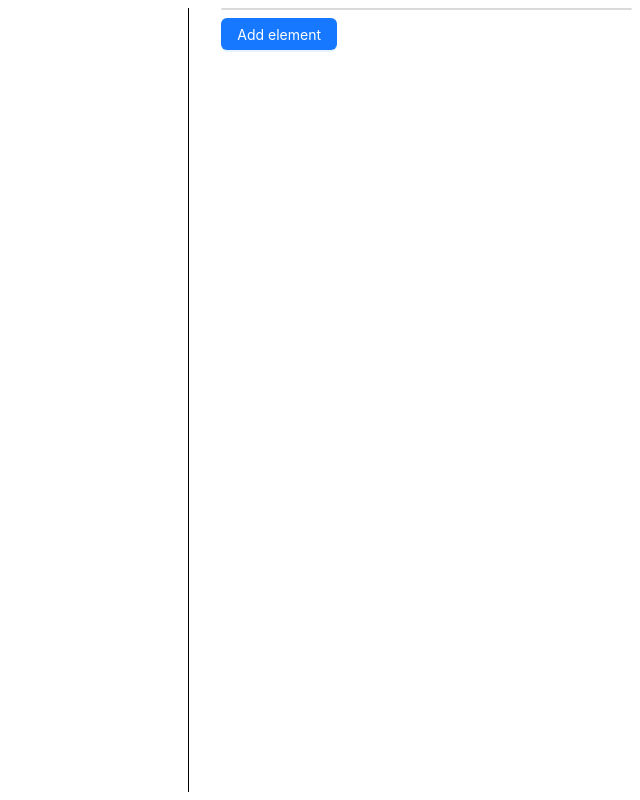
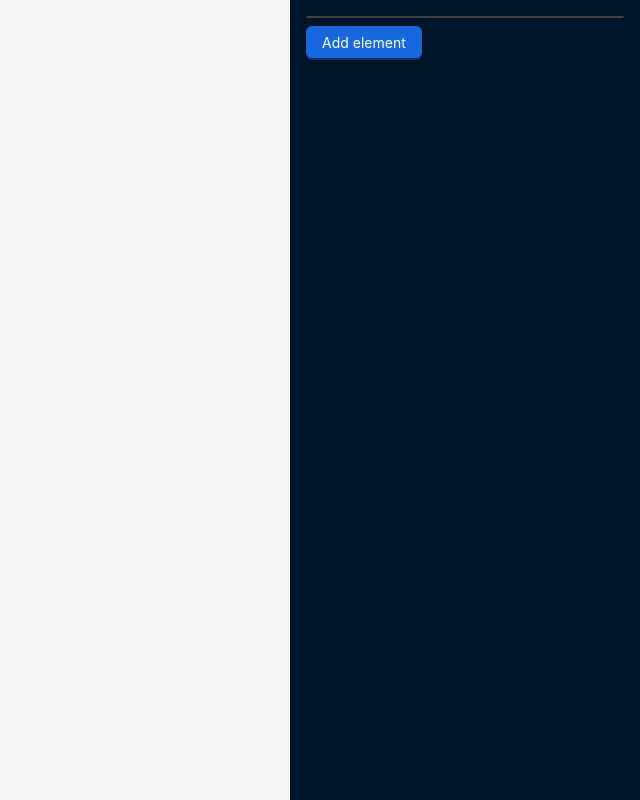
Before and after one commit to ivan-podgornov/colibri, a Next.js app in the folder packages/panel/: page / in a window 1280 px wide. Shown: the whole page, without its empty margins (640-1280 px from the left). Built offline with nearby package versions, Linux system fonts and the light colour scheme.

Commit message:
feat: layout with ant design (#17)
Closes #14

```diff
--- /dev/null
+++ b/packages/panel/src/assets/global.css
@@ -0,0 +1,10 @@
+*,
+*:before,
+*:after {
+  box-sizing: border-box;
+}
+
+body {
+  margin: 0;
+  padding: 0;
+}
--- a/packages/panel/src/components/content-editor/content-editor.tsx
+++ b/packages/panel/src/components/content-editor/content-editor.tsx
@@ -26,7 +26,7 @@ export function ContentEditor(props: Props) {
   /** True when user is selecting component */
   const [isSelecting, setIsSelecting] = useState(false);
 
-  const getChangeHandler = (index: number) => (value: any) => {
+  const getChangeHandler = (index: number) => (value: object) => {
     const copy = [...content];
     copy.splice(index, 1, { ...content[index], componentProps: value });
     onChange(copy);
@@ -52,8 +52,8 @@ export function ContentEditor(props: Props) {
   };
 
   return (
-    <Space direction="vertical">
-      <Collapse expandIconPosition="start">
+    <Space direction="vertical" style={{ display: 'flex' }}>
+      <Collapse>
         {content.map((element, i) => (
           <Collapse.Panel
             key={i}
--- a/packages/panel/src/components/content-editor/index.ts
+++ b/packages/panel/src/components/content-editor/index.ts
@@ -1 +1,2 @@
 export { ContentEditor } from './content-editor';
+export type { ContentElement } from './content-editor';
--- a/packages/panel/src/components/page/page.module.css
+++ b/packages/panel/src/components/page/page.module.css
@@ -1,14 +1,7 @@
-.page {
-  display: grid;
-  grid-template-columns: 2fr 1fr;
-  column-gap: 32px;
-  min-height: calc(100vh - 16px);
+.layout {
+  min-height: 100vh;
 }
 
-.page * {
-  box-sizing: border-box;
+.sidebar {
+  padding: 16px;
 }
-
-.content {
-  border-right: 1px solid black;
-}
--- a/packages/panel/src/components/page/page.tsx
+++ b/packages/panel/src/components/page/page.tsx
@@ -1,6 +1,8 @@
 import React, { useEffect, useState } from 'react';
 import dynamic from 'next/dynamic';
-import { ContentEditor } from '../content-editor';
+import { Layout, ConfigProvider, theme } from 'antd';
+
+import { ContentEditor, ContentElement } from '../content-editor';
 import styles from './page.module.css';
 
 export function Page() {
@@ -14,7 +16,7 @@ export function Page() {
     }
   );
 
-  const [content, setContent] = useState<any[]>([]);
+  const [content, setContent] = useState<ContentElement[]>([]);
 
   useEffect(() => {
     const rawContent = localStorage.getItem('content');
@@ -28,13 +30,17 @@ export function Page() {
   };
 
   return (
-    <div className={styles.page}>
-      <div className={styles.content}>
+    <Layout className={styles.layout} hasSider>
+      <Layout.Content>
         {content.map((item, i) => (
           <RemoteComponent key={i} {...item} />
         ))}
-      </div>
-      <ContentEditor content={content} onChange={changeContentHandler} />
-    </div>
+      </Layout.Content>
+      <Layout.Sider className={styles.sidebar} width="350">
+        <ConfigProvider theme={{ algorithm: theme.darkAlgorithm }}>
+          <ContentEditor content={content} onChange={changeContentHandler} />
+        </ConfigProvider>
+      </Layout.Sider>
+    </Layout>
   );
 }
--- a/packages/panel/src/components/props-editor/prop-editor.tsx
+++ b/packages/panel/src/components/props-editor/prop-editor.tsx
@@ -1,5 +1,7 @@
 import React, { ChangeEvent } from 'react';
 import type { Validator } from 'prop-types';
+import { Form, Input } from 'antd';
+
 import { getValidatorType, isRequired, ValidatorData } from './utils';
 
 interface Props<T extends ValidatorData> {
@@ -29,19 +31,14 @@ export function PropEditor<T extends ValidatorData>(props: Props<T>) {
   };
 
   return (
-    <label style={{ display: 'block', marginBottom: 8 }}>
-      <span>{propName}</span>
-      {validatorType === 'unknown' ? (
-        <span>Неизвестный тип валидатора</span>
-      ) : (
-        <input
-          value={value}
-          name={propName}
-          required={required}
-          type={validatorType === 'number' ? 'number' : 'text'}
-          onChange={changeHandler}
-        />
-      )}
-    </label>
+    <Form.Item label={propName} required={required}>
+      <Input
+        autoComplete="off"
+        name={propName}
+        type={validatorType === 'number' ? 'number' : 'text'}
+        value={value}
+        onChange={changeHandler}
+      />
+    </Form.Item>
   );
 }
--- a/packages/panel/src/components/props-editor/props-editor.tsx
+++ b/packages/panel/src/components/props-editor/props-editor.tsx
@@ -1,5 +1,6 @@
 import React, { useEffect, useMemo, useState, ComponentType } from 'react';
 import type { ValidationMap, Validator } from 'prop-types';
+import { Form } from 'antd';
 
 import { loadComponent, RemoteComponentData } from '../../utils/load-component';
 import { PropEditor } from './prop-editor';
@@ -32,7 +33,7 @@ export function PropsEditor<T extends object>(props: Props<T>): JSX.Element {
     };
 
   return (
-    <div>
+    <Form layout="vertical">
       {Object.entries(propTypes).map(([propName, validator]) => (
         <PropEditor
           key={propName}
@@ -44,6 +45,6 @@ export function PropsEditor<T extends object>(props: Props<T>): JSX.Element {
           onChange={getChangeHandler(propName)}
         />
       ))}
-    </div>
+    </Form>
   );
 }
--- /dev/null
+++ b/packages/panel/src/pages/_app.tsx
@@ -0,0 +1,6 @@
+import type { AppProps } from 'next/app';
+import '../assets/global.css';
+
+export default function MyApp({ Component, pageProps }: AppProps) {
+  return <Component {...pageProps} />;
+}
```
